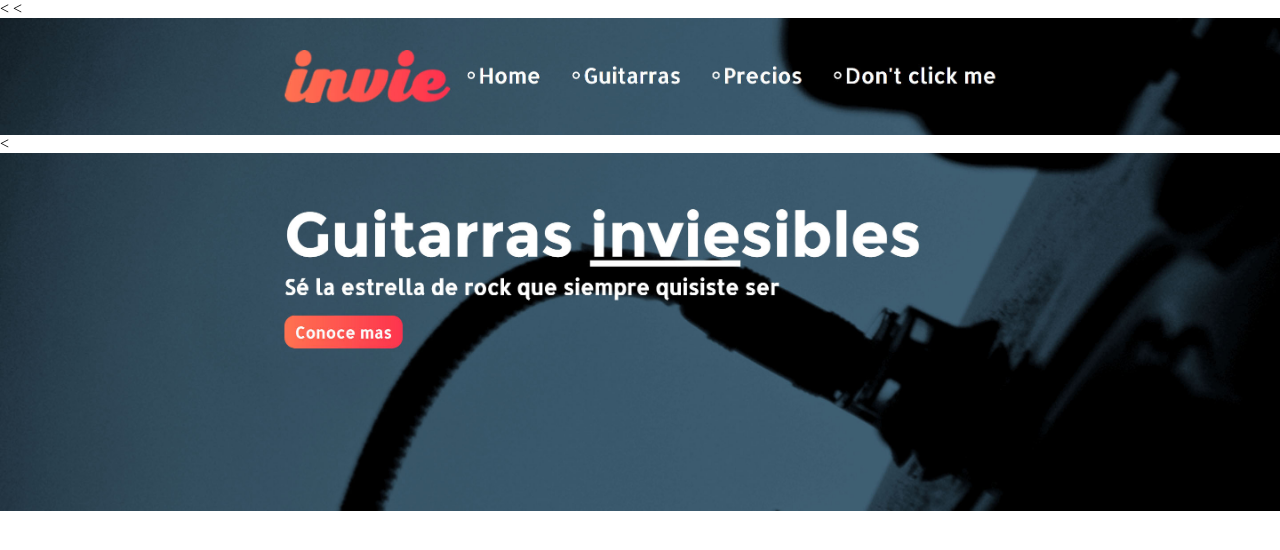
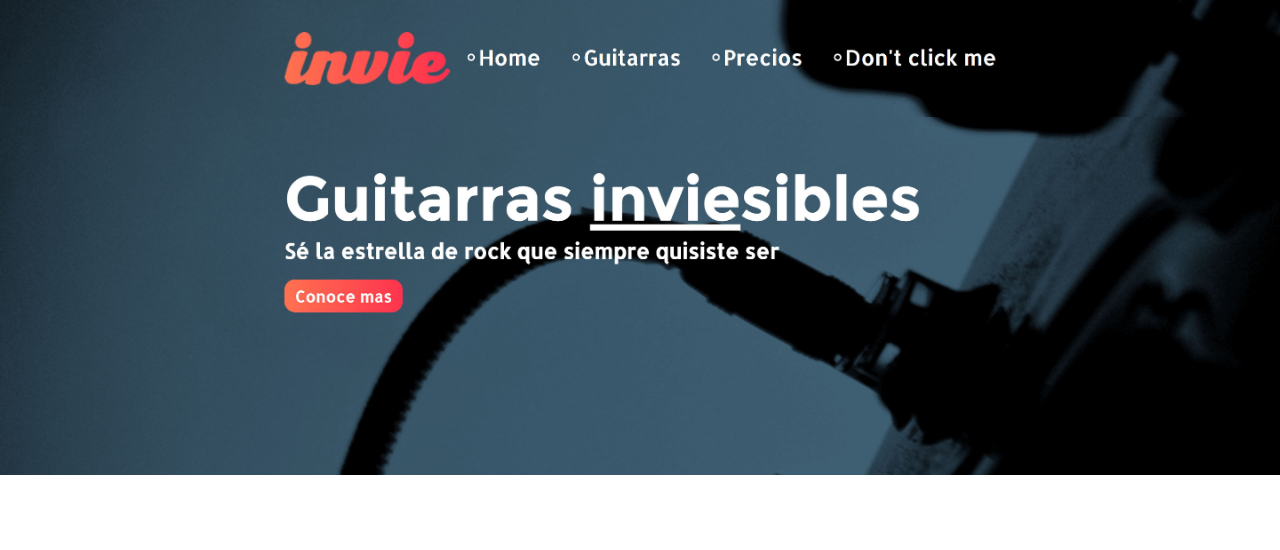
Before and after one commit to juanferlopez/Curso-Git, a plain HTML site: page index.html in a window 1280 px wide. Drawn offline with Linux system fonts and the light colour scheme.

Commit message:
actualización nueva

```diff
--- a/index.html
+++ b/index.html
@@ -2,7 +2,7 @@
   <head>
 
     <title>Webpage Git</title>
-    <<style media="screen">
+    <style media="screen">
       body {
         margin: 0;
       }
@@ -13,7 +13,7 @@
     </style>
   </head>
   <body>
-    <<img src="header.jpg.webp" alt="">
-    <<img src="hero.webp" alt="">
+    <img src="header.jpg.webp" alt="">
+    <img src="hero.webp" alt="">
   </body>
 </html>
```
